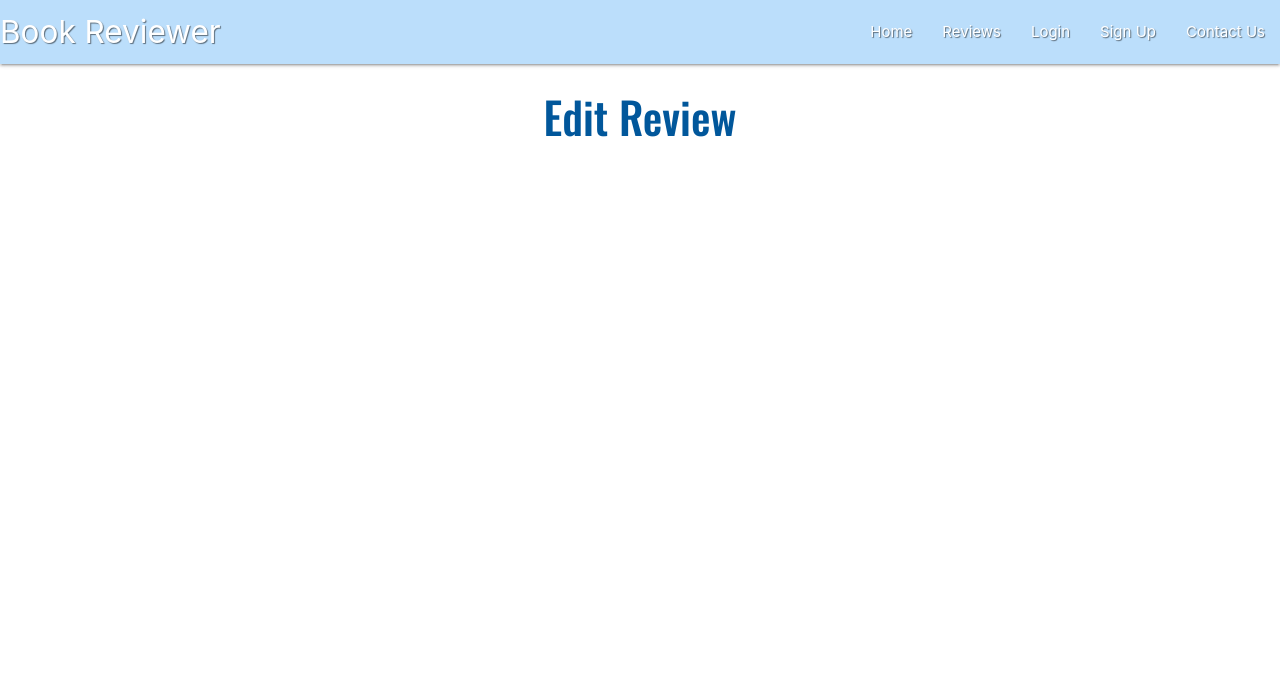
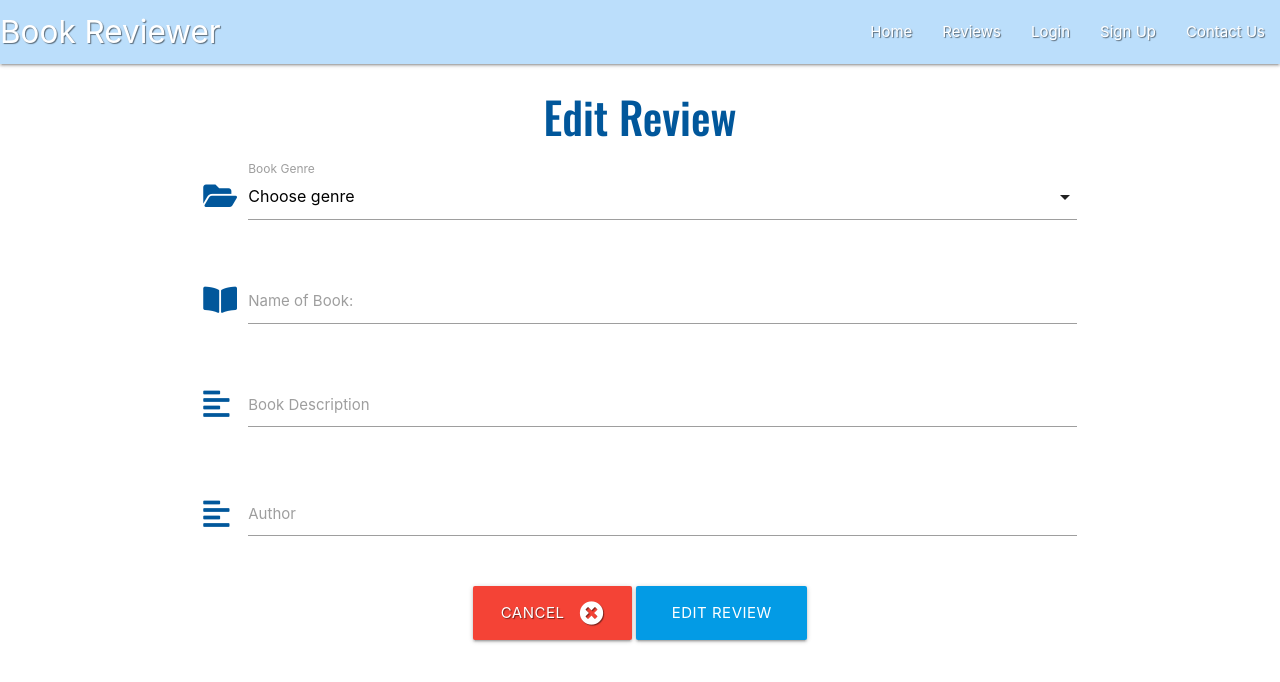
Before and after one commit to AJWest22/MS3-Submission, a Flask app: template templates/edit_review.html in a window 1280 px wide. Shown: the top 682 px of the page. Run offline with Flask 2, Linux system fonts and the light colour scheme; the template is opened without the code that fills it, so the values that code supplies are empty; some libraries are stand-ins or nearby versions.

Commit message:
added edit review form

```diff
--- a/templates/edit_review.html
+++ b/templates/edit_review.html
@@ -4,4 +4,63 @@
 <!--Header text-->
 <h3 class="light-blue-text text-darken-4 center-align">Edit Review</h3>
 
+<!--Gets the info of the review on reviews page and copies data across on to edit review page-->
+<div class="row">
+    <form class="col s12" method="POST" action="{{ url_for('edit_review', reviews_id=reviews._id) }}">
+        <div class="row">
+            <div class="input-field col s12">
+                <i class="fas fa-folder-open prefix light-blue-text text-darken-4"></i>
+                <select id="genre_name" name="genre_name" class="validate" required>
+                    <option value="" disabled selected>Choose genre</option>
+                    {% for genres2 in genres2 %}
+                        {% if genres2.genre_name == reviews.genre_name %}
+                            <option value="{{ genres2.genre_name }}" selected>{{ genres2.genre_name }}</option>
+                        {% else %}
+                            <option value="{{ genres2.genre_name }}">{{ genres2.genre_name }}</option>
+                        {% endif %}
+                    {% endfor %}
+                </select>
+                <label for="genre_name">Book Genre</label>
+            </div>
+        </div>
+        <div class="row">
+            <div class="input-field col s12">
+                <i class="fas fa-book-open prefix light-blue-text text-darken-4"></i>
+                <input id="book_name" name="book_name" minlength="5" maxlength="50"
+                   value= "{{ reviews.book_name }}" type="text" class="validate">
+                <label for="book_name">Name of Book:</label>
+            </div>
+        </div>
+        <div class="row">
+            <div class="input-field col s12">
+                <i class="fas fa-align-left prefix light-blue-text text-darken-4"></i>
+                <textarea id="book_description" name="book_description" minlength="5"
+                    maxlength="200" class="materialize-textarea" required>
+                    {{- reviews.book_description -}}
+                </textarea>
+                <label for="book_description">Book Description</label>
+            </div>
+        </div>
+        <div class="row">
+            <div class="input-field col s12">
+                <i class="fas fa-align-left prefix light-blue-text text-darken-4"></i>
+                <textarea id="book_author" name="book_author" minlength="5"
+                    maxlength="50" class="materialize-textarea" required>
+                    {{- reviews.book_author -}}
+                </textarea>
+                <label for="book_author">Author</label>
+            </div>
+        </div>
+        <div class="row">
+            <div class="col s12 center-align">
+                <a href="{{ url_for('reviews') }}" class="btn-large red text-shadow">
+                    Cancel <i class="fas fa-times-circle right"></i>
+                </a>
+                <button type="submit" class="btn-large light-blue darken-1 text-shadow-1">
+                    Edit Review <i class="fas fa-edit-square right"></i>
+                </button>
+            </div>
+        </div>
+    </form>
+</div>
 {% endblock %}
```
